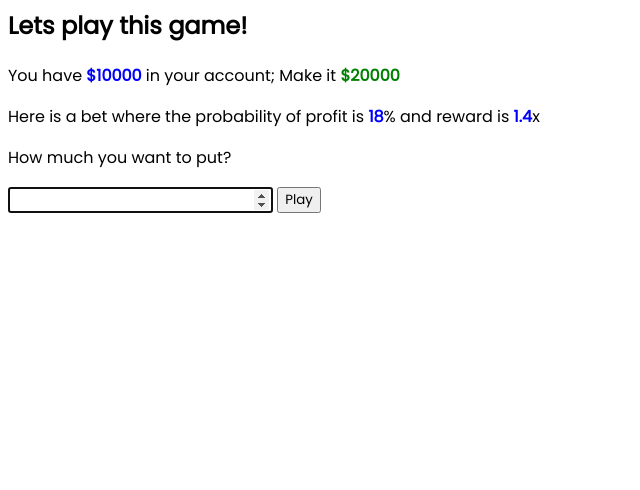
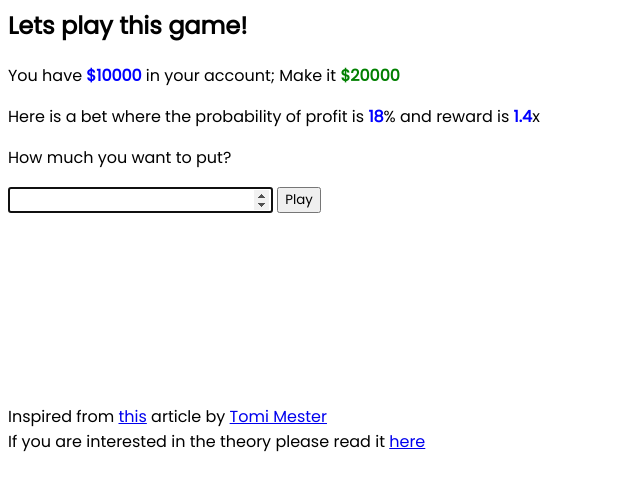
Before and after one commit to pkvpraveen/Trading-Game, a plain HTML site: page index.html in a window 1280 px wide. Shown: the whole page, without its empty margins (0-640 px from the left). Drawn offline with Linux system fonts and the light colour scheme.

Commit message:
Added credits

```diff
--- a/index.html
+++ b/index.html
@@ -32,6 +32,10 @@
   </div>
   <br/>
   <button id='play-again'>Play Again</button>
+  <br/><br/><br/><br/><br/><br/>
+Inspired from <a href="https://stackoverflow.blog/2020/12/03/tips-to-stay-focused-and-finish-your-hobby-project/?utm_source=Iterable&utm_medium=email&utm_campaign=the_overflow_newsletter">this</a> article by <a href="https://stackoverflow.blog/author/tomi-mester/">Tomi Mester</a>
+<br/>
+If you are interested in the theory please read it <a href="https://data36.com/expected-value-formula/#what_expected_value_is"> here</a>
   <script src="script.js"></script>
 </body>
 </html>
```
